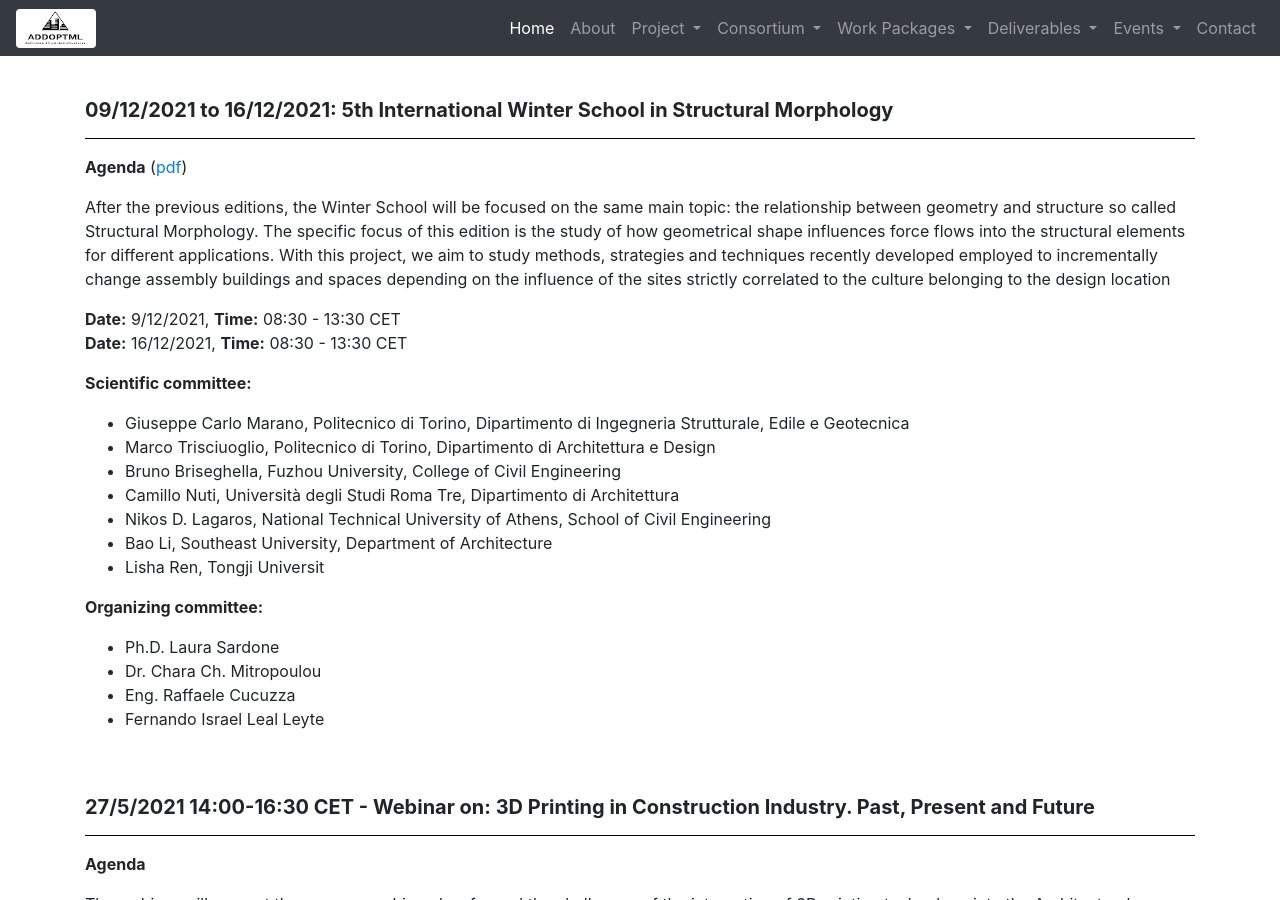
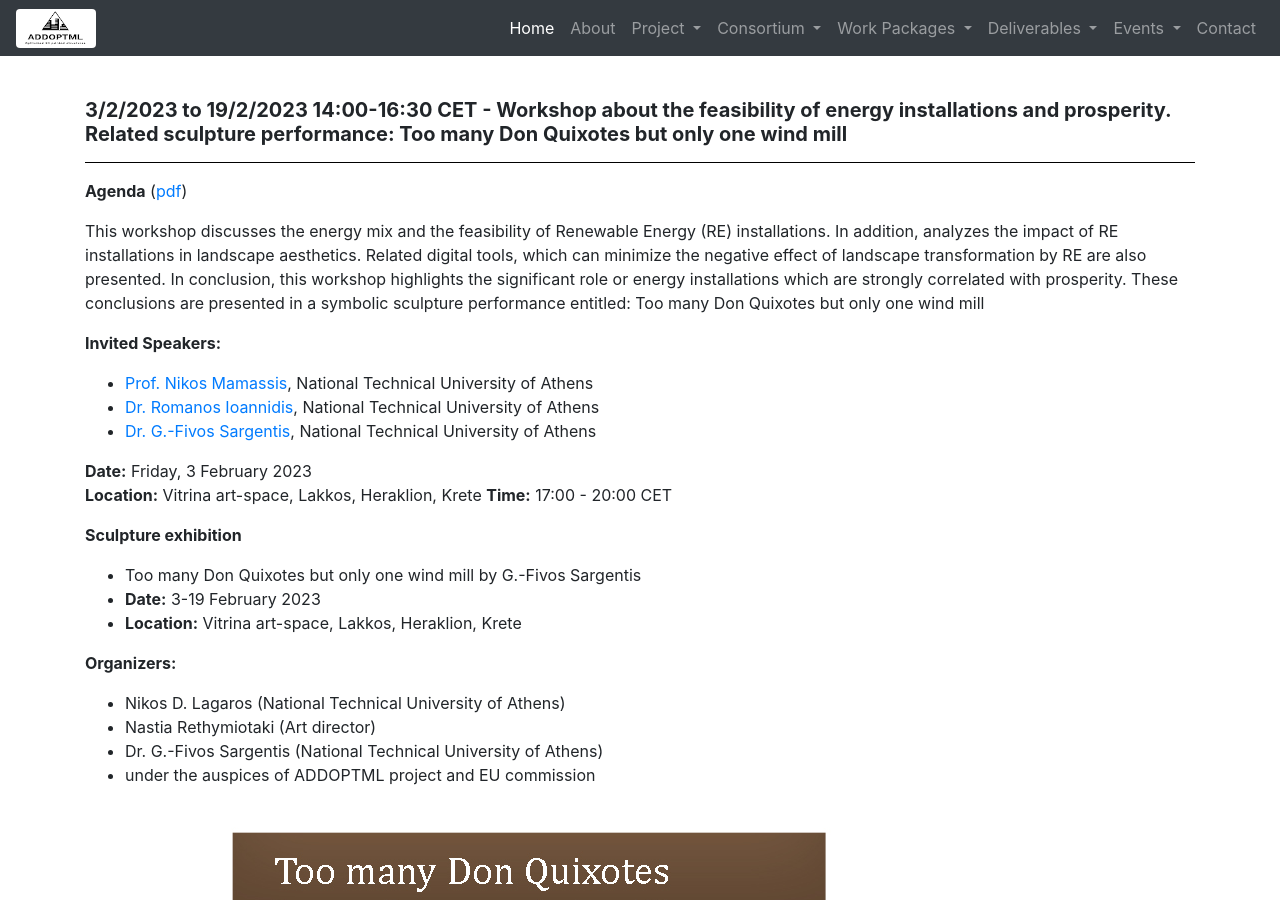
Before and after one commit to mkarampatsis/addoptml, a Jekyll site: the page built from _pages/workshops.html, in a window 1280 px wide and 900 px high. Built offline with Jekyll 4.4.1, drawn with Linux system fonts in a browser that asks for light colours; nearby versions of some CDN libraries.

Commit message:
workshop

```diff
--- a/_pages/workshops.html
+++ b/_pages/workshops.html
@@ -5,6 +5,64 @@ permalink: /workshops/
 ---
 <section class="events-section" id="events">
   <div class="container">
+
+    <div>
+      <!-- Section Header -->
+      <header class="section-content">
+        <h5>
+          <strong>3/2/2023 to 19/2/2023 14:00-16:30 CET - Workshop about the feasibility of energy installations and prosperity. Related sculpture performance: Too many Don Quixotes but only one wind mill</strong>
+        </h5>
+        <hr class="normal">
+      </header>
+
+      <header class="section-content">
+        <p><strong>Agenda</strong> (<a href="{{site.baseurl}}/assets/imgs/events/workshop1/agenda.pdf" target="_blank">pdf</a>)</p>
+      </header>
+
+      <p>This workshop discusses the energy mix and the feasibility of Renewable Energy (RE) installations. In addition, analyzes the impact of RE installations in landscape aesthetics. Related digital tools, which can minimize the negative effect of landscape transformation by RE are also presented. In conclusion, this workshop highlights the significant role or energy installations which are strongly correlated with prosperity. These conclusions are presented in a symbolic sculpture performance entitled: Too many Don Quixotes but only one wind mill</p>
+
+      <p>
+        <strong>Invited Speakers:</strong>
+        <ul>
+          <li><a data-toggle="collapse" href="#speaker1" role="button" aria-expanded="false" aria-controls="collapseExample">Prof. Nikos Mamassis</a>, National Technical University of Athens</li>
+          <li><a data-toggle="collapse" href="#speaker2" role="button" aria-expanded="false" aria-controls="collapseExample">Dr. Romanos Ioannidis</a>, National Technical University of Athens</li>
+          <li><a data-toggle="collapse" href="#speaker3" role="button" aria-expanded="false" aria-controls="collapseExample">Dr. G.-Fivos  Sargentis</a>, National Technical University of Athens</li>
+        </ul>
+      </p>
+
+      <p>
+        <strong>Date:</strong>  Friday, 3 February 2023<br>
+        <strong>Location:</strong>  Vitrina art-space, Lakkos, Heraklion, Krete
+        <strong>Time:</strong>  17:00 - 20:00 CET
+      </p>
+
+      <p>
+        <strong>Sculpture exhibition</strong><br>
+        <ul>
+          <li>Too many Don Quixotes but only one wind mill by G.-Fivos Sargentis</li>
+          <li><strong>Date:</strong> 3-19 February 2023</li>
+          <li><strong>Location:</strong> Vitrina art-space, Lakkos, Heraklion, Krete</li>
+        </ul>
+       </p>
+
+      <p>
+        <strong>Organizers:</strong><br>
+        <ul>
+          <li>Nikos D. Lagaros (National Technical University of Athens)</li>
+          <li>Nastia Rethymiotaki (Art director)</li>
+          <li>Dr. G.-Fivos  Sargentis (National Technical University of Athens)</li>
+          <li>under the auspices of ADDOPTML project and EU commission</li>
+        </ul>
+      </p>
+
+      <!-- Section Image -->
+      <p>
+        <img class="rounded mx-auto d-block" src="{{site.baseurl}}/assets/imgs/events/workshop1/foto.jpg" alt="Addoptml">
+      </p>
+
+    </div>
+
+    <br><br>
 
     <div>
       <!-- Section Header -->
```
Also changed, not shown: assets/imgs/events/workshop1/foto.jpg (added), 1 other file.
